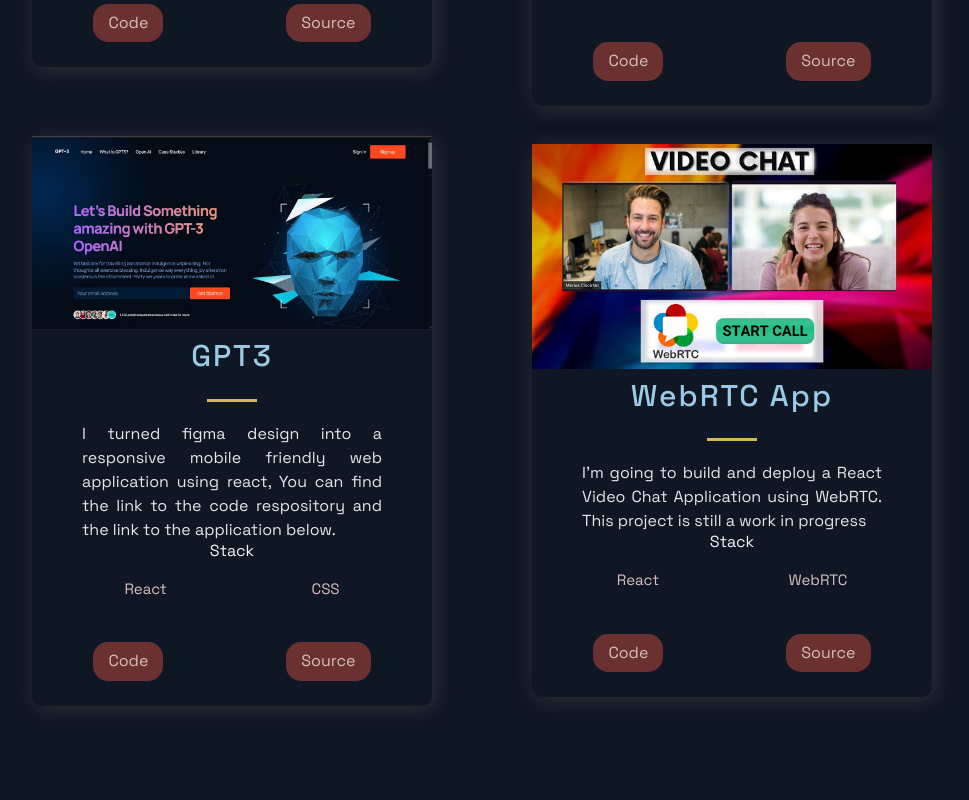
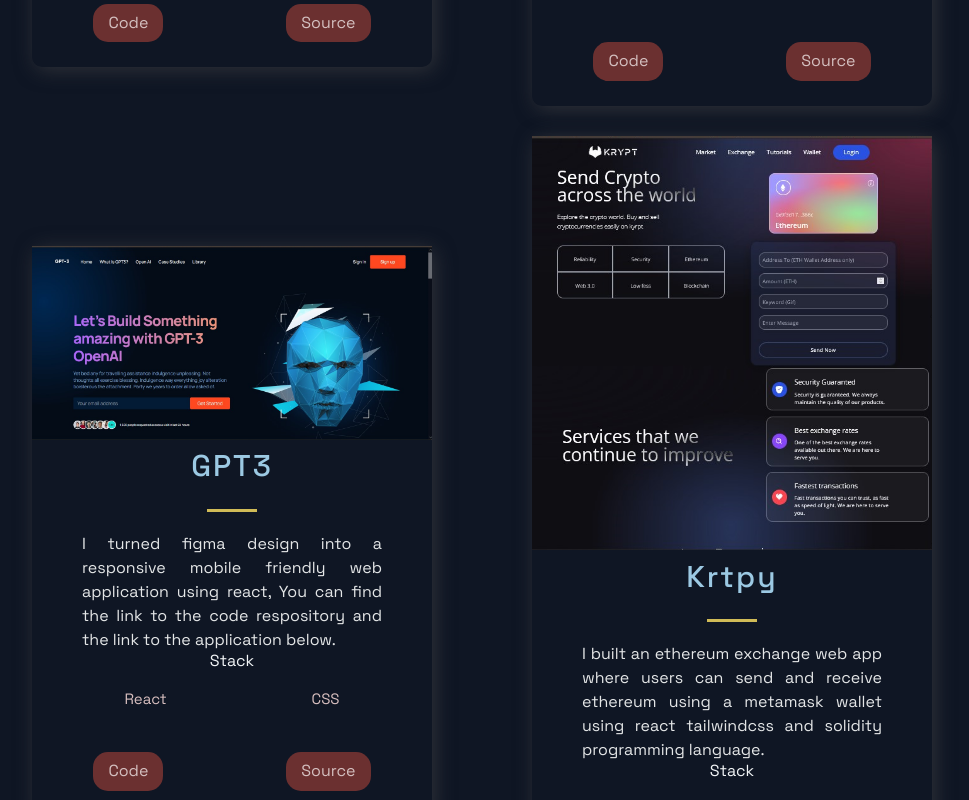
Before and after one commit to fiyin35/odeleke_fiyinfolu, a Next.js app: page / in a window 1280 px wide. Shown: the part 1560-2360 px from the top of the page, without its empty margins (158-1127 px from the left). Built offline with nearby package versions, Linux system fonts and the light colour scheme.

Commit message:
new project added

```diff
--- a/src/constants/constants.js
+++ b/src/constants/constants.js
@@ -31,12 +31,12 @@
   },
 
   {
-    title: 'WebRTC App',
-    description: "I'm going to build and deploy a React Video Chat Application using WebRTC. This project is still a work in progress",
-      image: '/images/3.jpg',
-      tags: ['React', 'WebRTC'],
-    source: 'https://google.com',
-    visit: 'https://google.com',
+    title: 'Krtpy',
+    description: "I built an ethereum exchange web app where users can send and receive ethereum using a metamask wallet using react tailwindcss and solidity programming language. ",
+      image: '/images/kcrypt.png',
+      tags: ['React', 'TailwindCSS', 'Solidity'],
+    source: 'https://fcrypt.vercel.app/',
+    visit: 'https://github.com/fiyin35/krypt',
     id: 2,
   },
 
```
Also changed, not shown: public/images/kcrypt.png (added).
